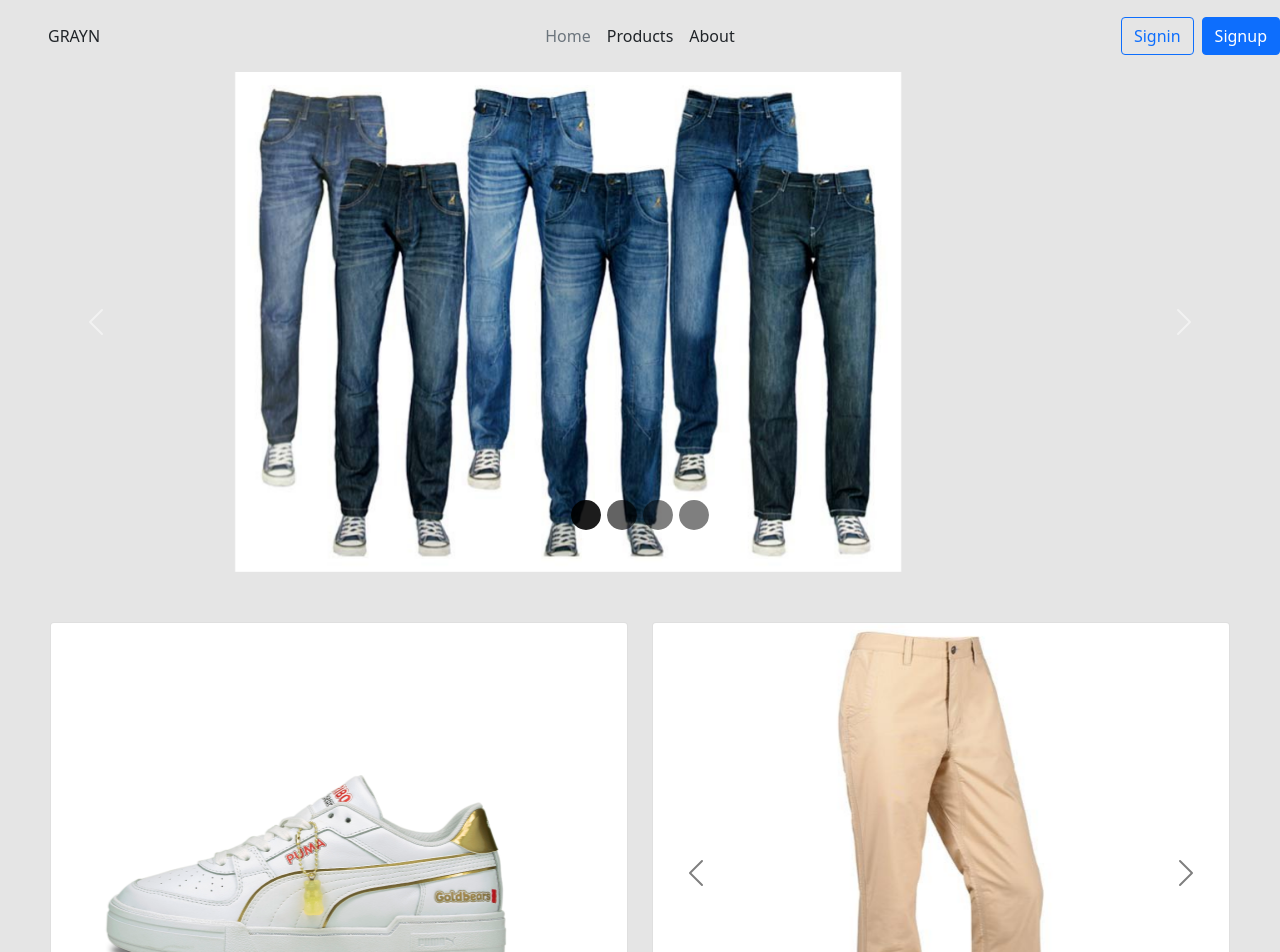
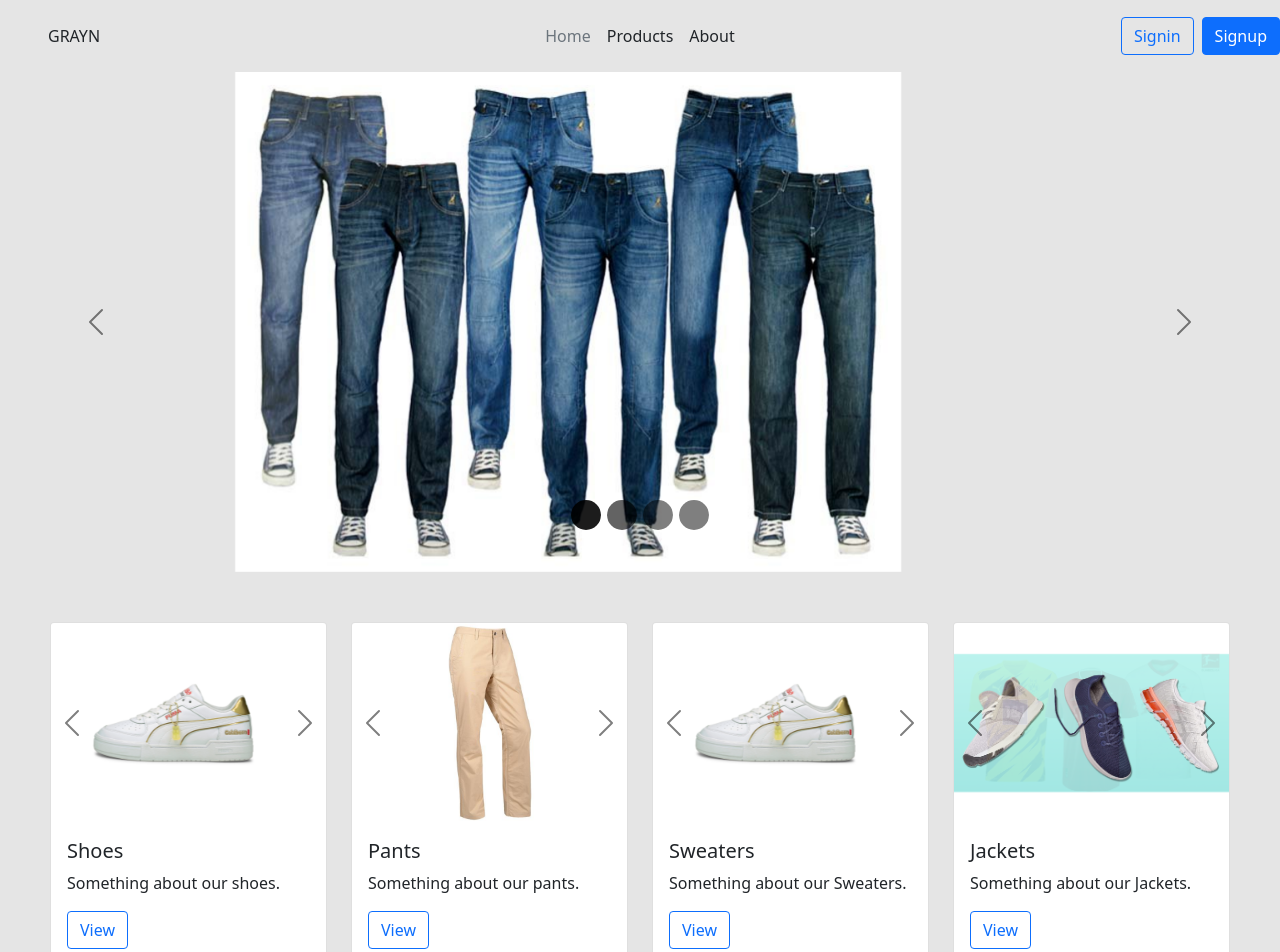
Before and after one commit to Gideon-Daniels/GRAYN-E-Commerce-Store, a Vue app: page / in a window 1280 px wide. Shown: the top 952 px of the page. Built offline with nearby package versions, Linux system fonts and the light colour scheme; no server answers.

Commit message:
HOPEFULLY fixed cards

```diff
--- a/src/components/Carousel.vue
+++ b/src/components/Carousel.vue
@@ -75,7 +75,7 @@
 export default {};
 </script>
 
-<style>
+<style scoped>
 img {
   height: 500px;
   width: 100%;
@@ -89,4 +89,9 @@ img {
   background-color: black;
   border-radius: 50%;
 }
+
+.carousel-control-next-icon,
+.carousel-control-prev-icon {
+  filter: invert(1) grayscale(100);
+}
 </style>
--- a/src/components/ProductsCarousel.vue
+++ b/src/components/ProductsCarousel.vue
@@ -1,6 +1,6 @@
 <template>
   <div id="product-cards-container">
-    <div class="row row-cols-1 row-cols-md-2 g-4">
+    <div class="row row-cols-1 row-cols-md-4 g-4">
       <div class="col">
         <div class="card">
           <!-- carousel one -->
@@ -260,7 +260,7 @@
           </div>
           <div class="card-body">
             <h5 class="card-title">Jackets</h5>
-            <p class="card-text">Something about our shoes Jackets.</p>
+            <p class="card-text">Something about our Jackets.</p>
             <router-link
               class="btn btn-outline-primary me-2"
               :to="{ name: 'Products' }"
@@ -279,8 +279,20 @@
 export default {};
 </script>
 
-<style>
+<style scoped>
 .hide {
   visibility: hidden;
 }
+
+img {
+  height: 200px;
+  width: 100%;
+  object-fit: contain;
+  /* background-color: black; */
+}
+
+.carousel-control-next-icon,
+.carousel-control-prev-icon {
+  filter: invert(1) grayscale(100);
+}
 </style>
```
